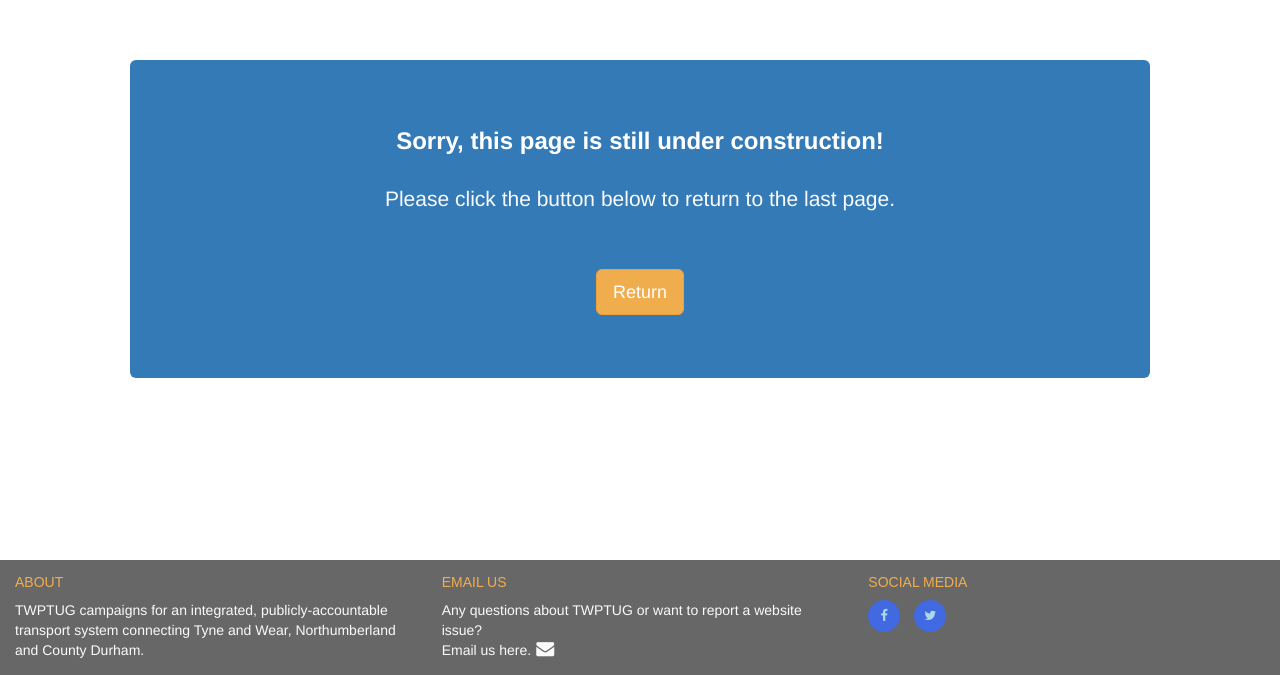
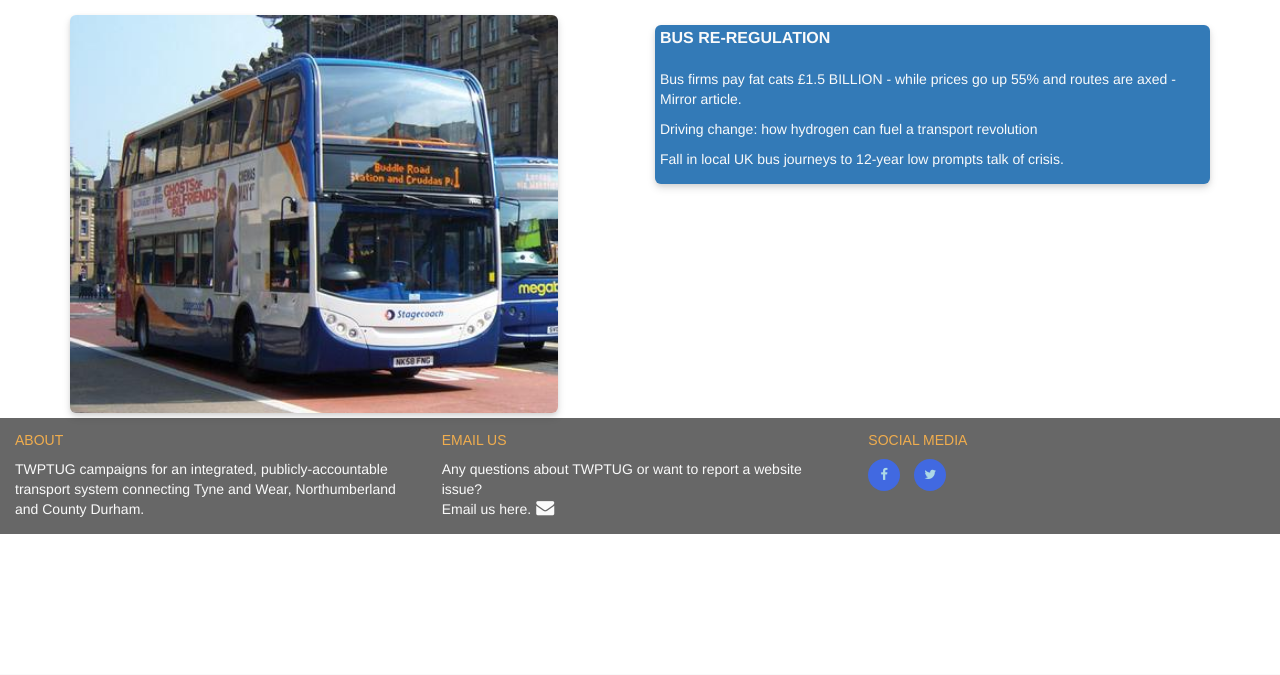
Before and after one commit to kevald1963/milestone-1-twptug-redesign, a Flask app: page /reregulation in a window 1280 px wide. Shown: the part 126-801 px from the top of the page. After the commit the page ends 660 px from the top, so only its background shows below. Run offline with Flask 2, Linux system fonts and the light colour scheme; some libraries are stand-ins or nearby versions.

Commit message:
Removed Hospital Buses entry from Bus menu. Copied content of busnews.html into reregulation.html to give a basic content structure. Minor stying change made to busnews.html.

```diff
--- a/static/css/style.css
+++ b/static/css/style.css
@@ -13,6 +13,11 @@ ul {
 
 .uppercase {
     text-transform: uppercase;
+}
+
+.col-md-7, .col-lg-7, {
+    padding-left: 0;
+    padding-right: 0;
 }
 
 .inline-block {
@@ -380,8 +385,8 @@ footer {
 .metro-lobby-text {
     min-height: 335px;
     margin-top: 15px;
-    margin-left: 0;
-    margin-left: 0;
+    margin-left: -15px;
+    margin-right: 0;
     padding: 5px;
     border-radius: 6px;
     box-shadow: 0 4px 8px 0 rgba(0,0,0,0.12), 0 2px 4px 0 rgba(0,0,0,0.08);
@@ -425,11 +430,6 @@ footer {
 
 .our-objectives-heading, .membership-heading {
     padding-top: 5px;
-}
-
-.col-md-7, .col-lg-7 {
-    padding-left: 0;
-    padding-right: 0;
 }
 
 /*-------------------------------------------------- Acknowledgement Page */
--- a/templates/base.html
+++ b/templates/base.html
@@ -80,7 +80,6 @@
                         <ul class="dropdown-menu">
                             <li><a href="{{ url_for('busnews') }}">Bus News</a></li>
                             <li><a href="{{ url_for('reregulation') }}"><span>Re-regulation</span></a></li>
-                            <li><a href="{{ url_for('hospitalbuses') }}"><span>Hospital Buses</span></a></li>
                         </ul>
                     </li>
 
--- a/templates/busnews.html
+++ b/templates/busnews.html
@@ -13,7 +13,7 @@
     <!-- NEWS PANEL -->
     <div class="col-xs-12 col-sm-12 col-md-6 col-lg-6">
         <div class="news">
-            <span class="uppercase panel-title">Bus News...</span><br><br>
+            <span class="uppercase panel-title">Bus News</span><br><br>
             <!-- <<                                                                       >> -->
             <!-- << INSERT NEWS ARTICLES HERE                                             >> -->
             <!-- <<                                                                       >> -->
--- a/templates/reregulation.html
+++ b/templates/reregulation.html
@@ -1,21 +1,50 @@
 {% extends 'base.html' %}
 {% block content %}
-        <section class="body-container">
 
-            <div class="row">
-                <div class="col-xs-12 col-sm-12 col-md-12 col-lg-12">
-                    <!-- UNDER CONSTRUCTION MESSAGE -->
-                    <div class="jumbotron under-construction">
-                        <h1><b>Sorry, this page is still under construction!</b></h1>
-                        <p>
-                           Please click the button below to return to the last page.
-                        </p>
-                        <br></br>
-                        <p><button class="btn btn-lg btn-warning" onclick="goBack()">Return</button></p>
-                    </div>
-                    <!-- /.UNDER CONSTRUCTION MESSAGE -->
-                </div>
-            </div>
+<section class="row">
 
-        </section>
+    <!-- IMAGE -->
+    <div class="col-xs-12 col-sm-12 col-md-6 col-lg-6">
+        <img class="group-image image-bus-news" src="static/images/bus_on_blackett_street.jpg"
+             alt="Stagecoach double-decker bus travelling west along Blackett Street, Newcastle.">
+    </div>
+    <!-- /.IMAGE -->
+
+    <!-- NEWS PANEL -->
+    <div class="col-xs-12 col-sm-12 col-md-6 col-lg-6">
+        <div class="news">
+            <span class="uppercase panel-title">Bus Re-regulation</span><br><br>
+            <!-- <<                                                                       >> -->
+            <!-- << INSERT NEWS ARTICLES HERE                                             >> -->
+            <!-- <<                                                                       >> -->
+            <!-- << General instructions for updating content:                            >> -->
+            <!-- <<                                                                       >> -->
+            <!-- << 1. Copy and paste the topmost item between the <a> and </a> tags.     >> -->
+            <!-- << 2. Replace the href with the new website address.                     >> -->
+            <!-- << 3. Replace the description between the <p> and </p> tags.             >> -->
+            <!-- <<                                                                       >> -->
+            <!-- << For content to be shown in modal windows, do as above but replace     >> -->
+            <!-- << the opening <a> tag with following template and customise to suit:    >> -->
+            <!-- << <a href="" data-toggle="modal" data-target="#NameOfModal">            >> -->
+            <!-- << Note that href must be left null. Copy new modal from existing modal  >> -->
+            <!-- << further down in document.                                             >> -->
+
+            <a href="https://www.mirror.co.uk/news/politics/bus-firms-pay-fat-cats-13540251" target="_blank">
+                <p>Bus firms pay fat cats £1.5 BILLION - while prices go up 55% and routes are axed - Mirror article.</p>
+            </a>
+
+            <a href="https://capx.co/driving-change-how-hydrogen-can-fuel-a-transport-revolution/" target="_blank">
+                <p>Driving change: how hydrogen can fuel a transport revolution</p>
+            </a>
+
+            <a href="https://www.theguardian.com/world/2018/oct/15/fall-in-local-uk-bus-journeys-to-12-year-low-prompts-talk-of-crisis?CMP=Share_iOSApp_Other" target="_blank">
+                <p>Fall in local UK bus journeys to 12-year low prompts talk of crisis.</p>
+            </a>
+
+        </div>
+    </div>
+     <!-- /.NEWS PANEL-->
+
+</section>
+
 {% endblock %}
```
